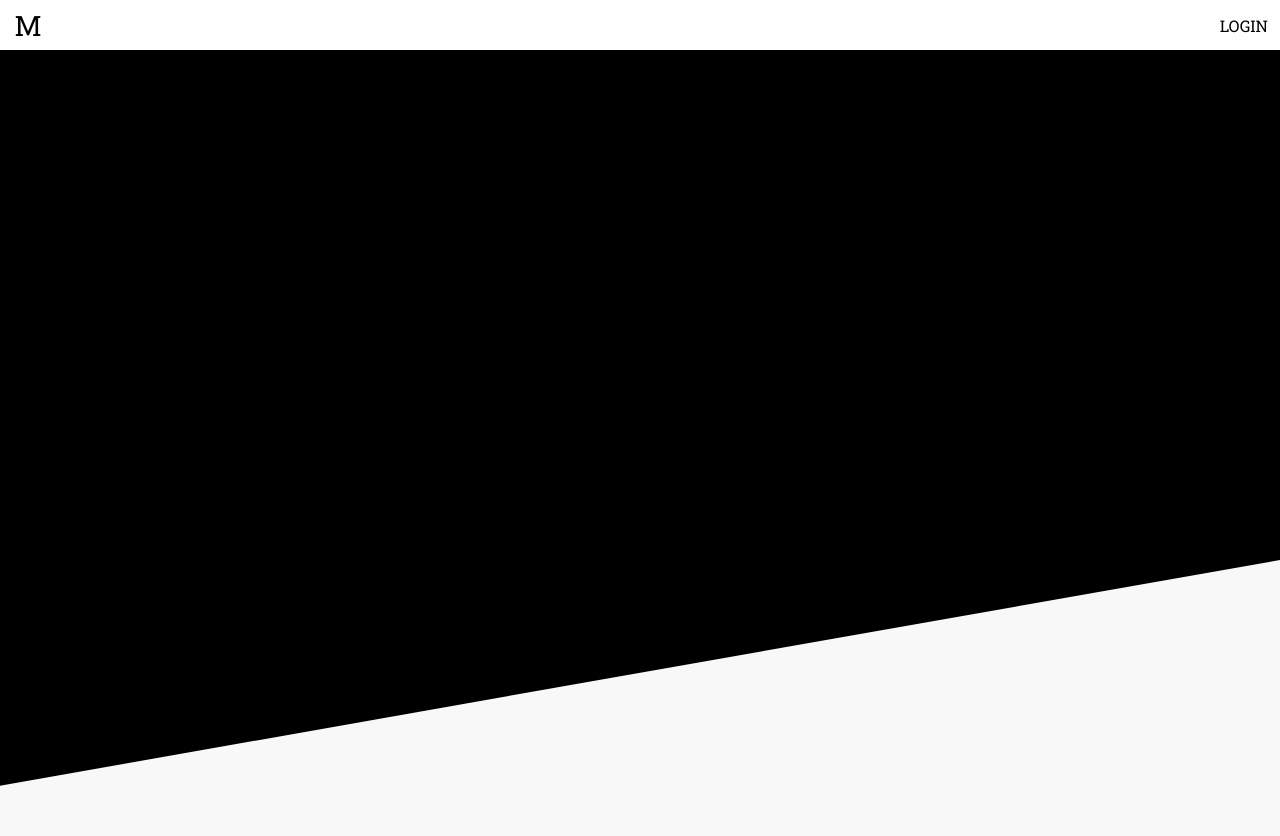
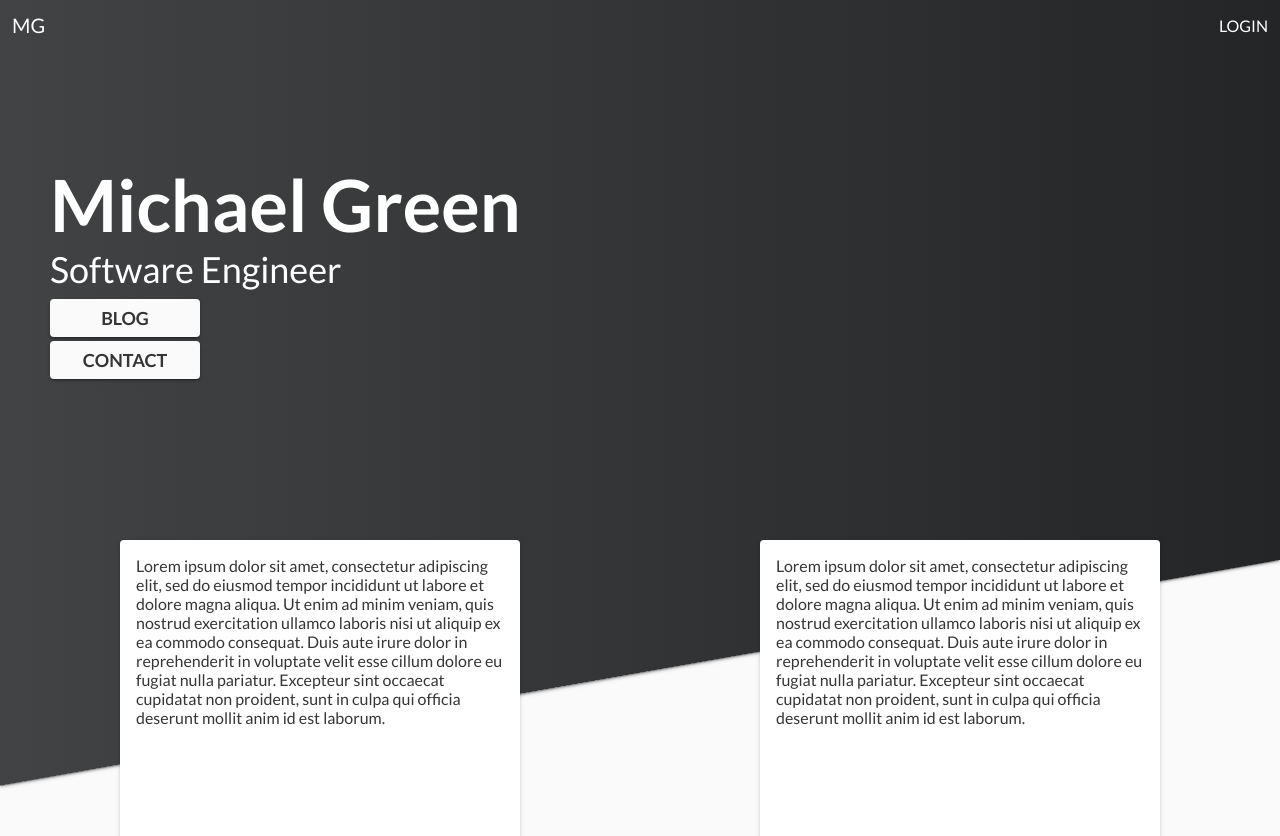
Before and after one commit to MichaelScript/website, a React (Create React App) app in the folder frontend/: page / in a window 1280 px wide. Shown: the top 836 px of the page. Built offline with nearby package versions, Linux system fonts and the light colour scheme.

Commit message:
cards and second section

```diff
--- a/frontend/public/index.html
+++ b/frontend/public/index.html
@@ -7,7 +7,7 @@
       name="viewport"
       content="width=device-width, initial-scale=1, shrink-to-fit=no"
     />
-    <link href="https://fonts.googleapis.com/css?family=Roboto|Roboto+Slab" rel="stylesheet">
+    <link href="https://fonts.googleapis.com/css?family=Lato:300,400,700,900" rel="stylesheet">
     <meta name="theme-color" content="#000000" />
     <!--
       manifest.json provides metadata used when your web app is installed on a
--- a/frontend/src/App.css
+++ b/frontend/src/App.css
@@ -1,6 +1,4 @@
 body{
-  background: #f8f8f8;
-
-
+  background: rgb(250,250,250);
   font-family:'roboto','sans-serif';
 }
--- /dev/null
+++ b/frontend/src/components/InfoCard.js
@@ -0,0 +1,14 @@
+import React, {Component} from 'react';
+import '../css/common.css';
+
+class InfoCard extends Component{
+    render(){
+        return (<div className="shadow info-card">
+            <div className="card-text">
+                Lorem ipsum dolor sit amet, consectetur adipiscing elit, sed do eiusmod tempor incididunt ut labore et dolore magna aliqua. Ut enim ad minim veniam, quis nostrud exercitation ullamco laboris nisi ut aliquip ex ea commodo consequat. Duis aute irure dolor in reprehenderit in voluptate velit esse cillum dolore eu fugiat nulla pariatur. Excepteur sint occaecat cupidatat non proident, sunt in culpa qui officia deserunt mollit anim id est laborum.
+            </div>
+        </div>)
+    }
+}
+
+export default InfoCard;
--- /dev/null
+++ b/frontend/src/components/SectionTwo.js
@@ -0,0 +1,14 @@
+import React, { Component } from 'react';
+import '../css/common.css';
+
+class SectionTwo extends Component{
+
+    render(){
+        return (<div className="section-two shadow">
+                Lorem ipsum dolor sit amet, consectetur adipiscing elit, sed do eiusmod tempor incididunt ut labore et dolore magna aliqua. Ut enim ad minim veniam, quis nostrud exercitation ullamco laboris nisi ut aliquip ex ea commodo consequat. Duis aute irure dolor in reprehenderit in voluptate velit esse cillum dolore eu fugiat nulla pariatur. Excepteur sint occaecat cupidatat non proident, sunt in culpa qui officia deserunt mollit anim id est laborum.
+
+        </div>)
+    }
+}
+
+export default SectionTwo;
--- a/frontend/src/components/TitleScreen.js
+++ b/frontend/src/components/TitleScreen.js
@@ -3,7 +3,14 @@ import React, { Component } from 'react';
 class TitleScreen extends Component{
     render(){
         return (<div className="title-screen">
-
+        <div className="header">
+            <div className="big-header">Michael Green</div>
+            <div className="small-header">Software Engineer</div>
+            <div className="buttons">
+                <div className="button shadow">Blog</div>
+                <div className="button shadow">Contact</div>
+            </div>
+        </div>
         </div>)
     }
 }
--- a/frontend/src/components/TopBar.js
+++ b/frontend/src/components/TopBar.js
@@ -5,7 +5,7 @@ class TopBar extends Component{
     render(){
         return (
             <div className="top-bar shadow">
-                <Link className="logo" exact to="/">M</Link>
+                <Link className="logo" exact to="/">MG</Link>
                 <Link to="/login"><div className="login-button">Login</div></Link>
             </div>
         )
--- a/frontend/src/css/common.css
+++ b/frontend/src/css/common.css
@@ -1,5 +1,6 @@
 *{
     box-sizing:border-box;
+    font-family:lato,sans-serif;
 }
 
 .container{
@@ -13,23 +14,27 @@
     0 3px 1px -2px rgba(0, 0, 0, 0.2);
 }
 .logo{
-    font-size:28px;
-    background:white;
-    font-family: 'Roboto Slab', serif;
-    color:black;
+    color:#fff;
+    font-weight:400;
+    margin:4px;
+    padding:4px;
+    font-size:20px;
     border-radius:4px;
-    width:40px;
-    height:40px;
-    display: flex;
-    align-items:center;
-    justify-content: center;
-    text-align:center;
+}
+.login-button{
     margin:4px;
+    color:white;
+    text-transform: uppercase;
+    text-decoration: none;
+    padding:4px;
 }
 
 .top-bar{
     width:100%;
-    background-color:#fff;
+    background: #232526;  /* fallback for old browsers */
+background: -webkit-linear-gradient(to right, #414345, #232526);  /* Chrome 10-25, Safari 5.1-6 */
+background: linear-gradient(to right, #414345, #232526); /* W3C, IE 10+/ Edge, Firefox 16+, Chrome 26+, Opera 12+, Safari 7+ */
+
     color:black;
     height:50px;
     display: flex;
@@ -43,17 +48,6 @@
     box-sizing:border-box;
 }
 
-
-.login-button{
-    margin:4px;
-    background-color:white;
-    font-family: 'Roboto Slab', serif;
-    color:black;
-    border-radius:3px;
-    text-transform: uppercase;
-    text-decoration: none;
-    padding:4px;
-}
 a{
     text-decoration: none;
 }
@@ -76,33 +70,17 @@ a{
     flex-direction:column;
 }
 
-.screen-1{
-    height:95vh;
-    width:100%;
-    /* background: #ddd6f3; */
-    /* background: linear-gradient(to top, #faaca8, #fff); */
-    position: relative;
-    display: flex;
-    justify-content: center;
-    align-items: center;
-    padding:20px;
-}
 
-.circle{
-    height:200px;
-    width:200px;
-    border-radius:50%;
-    background: white;
-    display:flex;
-    justify-content: center;
-    align-items:center;
-    flex-direction: column;
-}
 
 .title-screen{
-    background:black;
+    background: #232526;  /* fallback for old browsers */
+background: -webkit-linear-gradient(to right, #414345, #232526);  /* Chrome 10-25, Safari 5.1-6 */
+background: linear-gradient(to right, #414345, #232526); /* W3C, IE 10+/ Edge, Firefox 16+, Chrome 26+, Opera 12+, Safari 7+ */
+
     width:100%;
     height:50vh;
+    display:flex;
+    align-items:center;
 }
 .title-screen:after {
     background: inherit;
@@ -116,6 +94,9 @@ a{
     transform: skewY(-10deg);
     transform-origin: 100%;
     z-index: -1;
+    box-shadow: 0 2px 2px 0 rgba(0, 0, 0, 0.14),
+    0 1px 5px 0 rgba(0, 0, 0, 0.12),
+    0 3px 1px -2px rgba(0, 0, 0, 0.2);
   }
 
   @media only screen and (min-width: 600px) {
@@ -131,3 +112,79 @@ a{
         transform:skewY(-5deg);
     }
   }
+
+
+  .header{
+    margin-left:50px;
+    color:white;
+  }
+
+  .big-header{
+      font-size:3em;
+      font-weight:700;
+  }
+  .small-header{
+      font-size:1.5em;
+      color:white;
+  }
+
+  .buttons{
+      display: flex;
+      justify-content:space-around;
+      flex-direction: column;
+      margin-top:4px;
+  }
+  .button{
+      background:rgb(250,250,250);
+      color:rgb(53,53,53);
+      padding:4px;
+      padding-top:8px;
+      padding-bottom:8px;
+      border-radius:4px;
+      margin-right:4px;
+      margin-top:4px;
+      width:150px;
+      text-align:center;
+      text-transform: uppercase;
+      font-weight:700;
+  }
+
+  @media only screen and (min-width: 700px){
+      .header{
+          font-size:24px;
+          margin-top:40px;
+      }
+      .button{
+          font-size:.75em;
+      }
+}
+
+.card-container{
+    width:100%;
+    min-height:60vh;
+    display:flex;
+    justify-content: space-around;
+    align-items: center;
+    flex-wrap:wrap;
+    color:rgb(53,53,53);
+}
+
+.info-card{
+    background:white;
+    border-radius:4px;
+    padding:16px;
+    width:400px;
+    height:300px;
+    margin:16px;
+}
+
+.card-text{
+}
+
+.section-two{
+    height:80vh;
+    width:100%;
+    background: rgb(53,53,53);
+    color:white;
+    padding:16px;
+}
--- a/frontend/src/routes/Home.js
+++ b/frontend/src/routes/Home.js
@@ -1,11 +1,18 @@
 import React, { Component } from 'react';
 import TitleScreen from '../components/TitleScreen';
+import InfoCard from '../components/InfoCard';
+import SectionTwo from '../components/SectionTwo';
 import '../css/common.css';
 class Home extends Component{
     render(){
         return (
             <div className="container">
                 <TitleScreen></TitleScreen>
+                <div className="card-container">
+                    <InfoCard></InfoCard>
+                    <InfoCard></InfoCard>
+                </div>
+                <SectionTwo></SectionTwo>
             </div>)
     }
 }
```
Also changed, not shown: frontend/src/components/Card.js (deleted, +0 -8 lines), 1 other file (tests, documents, lock files or other folders).
